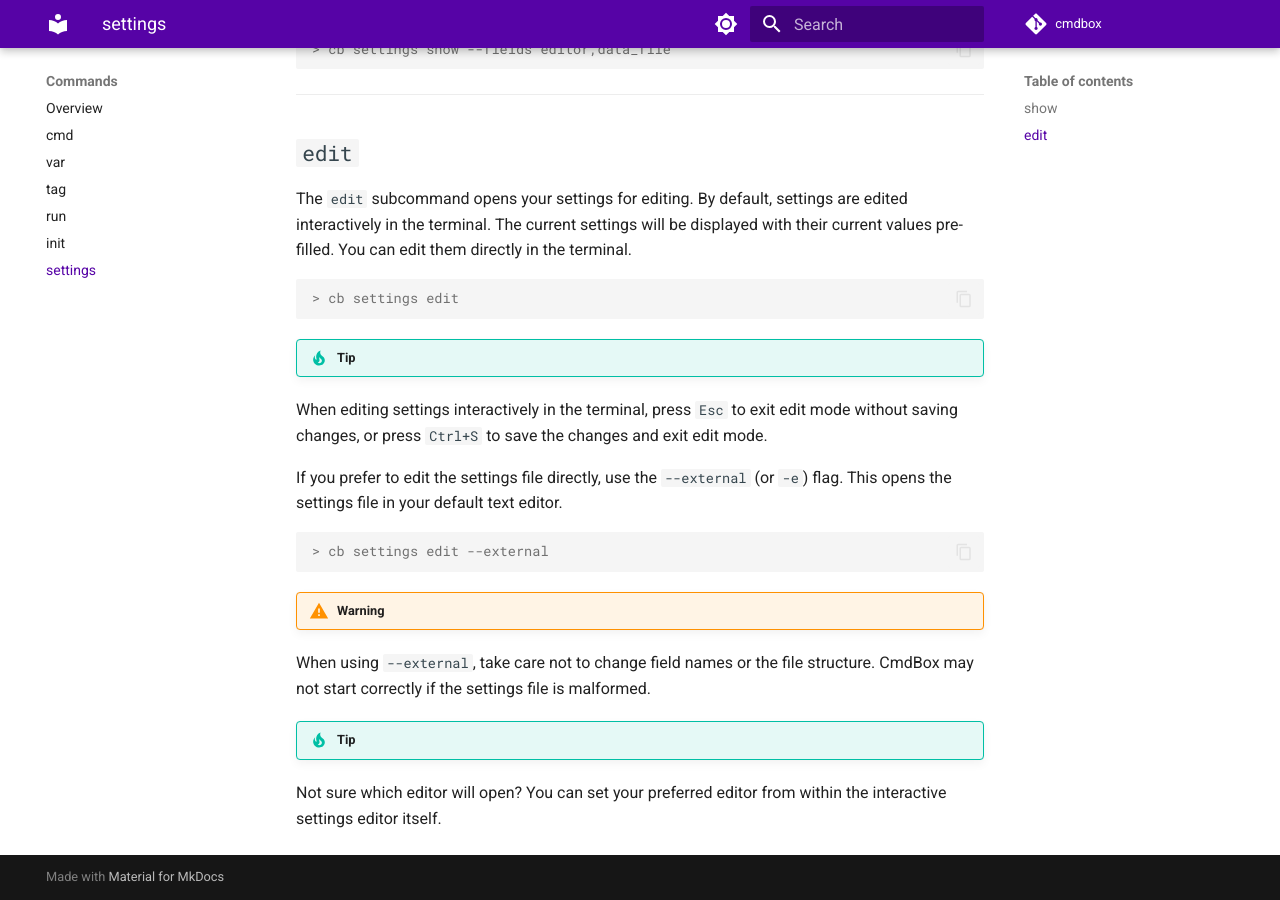
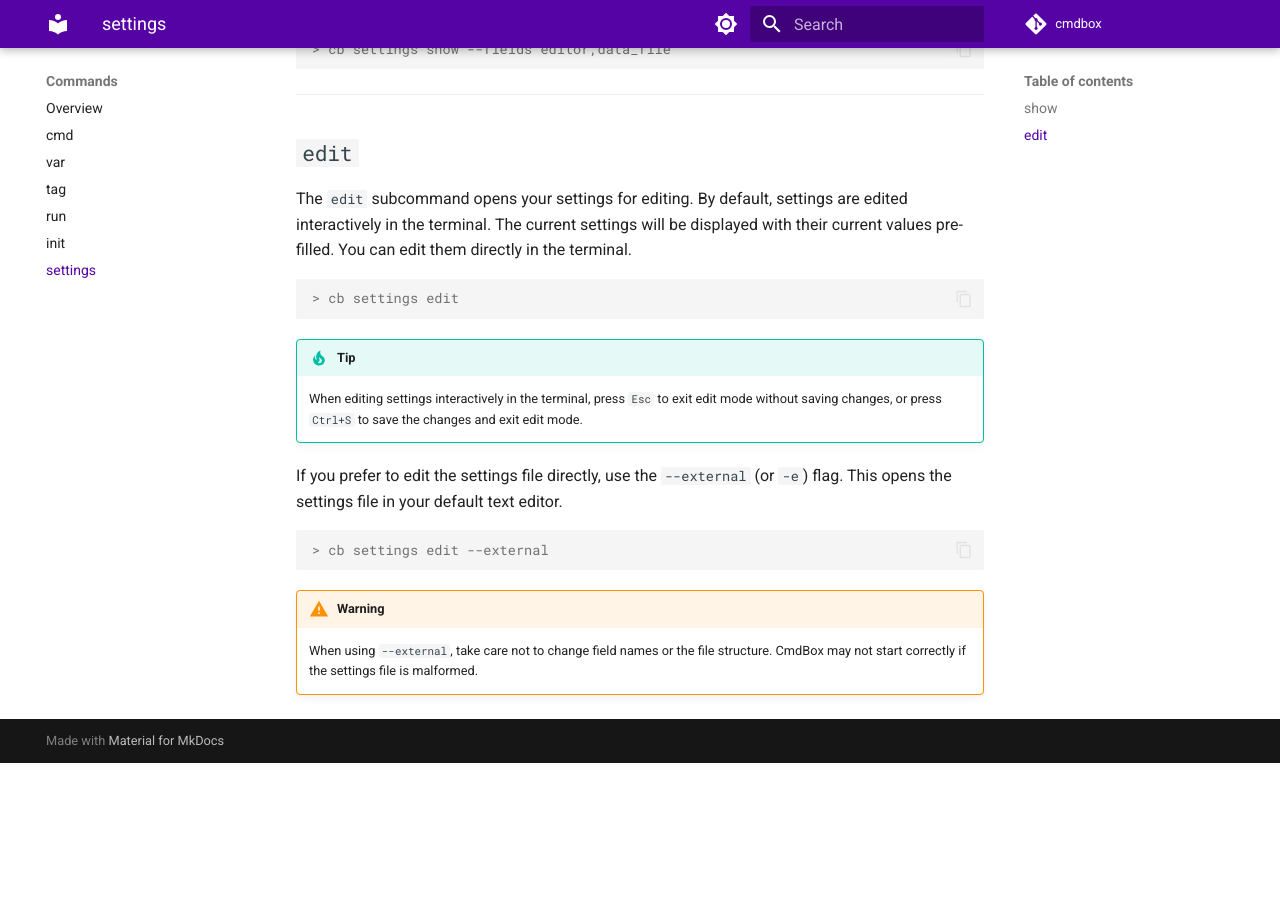
Before and after one commit to PhantomLambSoft/CmdBox, an MkDocs documentation site: the page built from docs/commands/settings.md, in a window 1280 px wide and 900 px high, scrolled down 1688 px. Built offline with MkDocs 1.6.1 and Material for MkDocs 9.7.7, drawn with Linux system fonts in a browser that asks for light colours; comment, search, counter and statistics services are not loaded; after the commit the page ends 2451 px from its top, so only the background shows below that.

Commit message:
Fix indentation issues in `settings` command documentation

````diff
--- a/docs/commands/settings.md
+++ b/docs/commands/settings.md
@@ -41,8 +41,8 @@ You can edit them directly in the terminal.
 ```
 
 !!! tip
-When editing settings interactively in the terminal, press `Esc` to exit edit mode without saving changes, or
-press `Ctrl+S` to save the changes and exit edit mode.
+    When editing settings interactively in the terminal, press `Esc` to exit edit mode without saving changes, or
+    press `Ctrl+S` to save the changes and exit edit mode.
 
 If you prefer to edit the settings file directly, use the `--external` (or `-e`) flag.
 This opens the settings file in your default text editor.
@@ -52,9 +52,5 @@ This opens the settings file in your default text editor.
 ```
 
 !!! warning
-When using `--external`, take care not to change field names or the file structure.
-CmdBox may not start correctly if the settings file is malformed.
-
-!!! tip
-Not sure which editor will open? You can set your preferred editor from within the
-interactive settings editor itself.
+    When using `--external`, take care not to change field names or the file structure.
+    CmdBox may not start correctly if the settings file is malformed.
````
